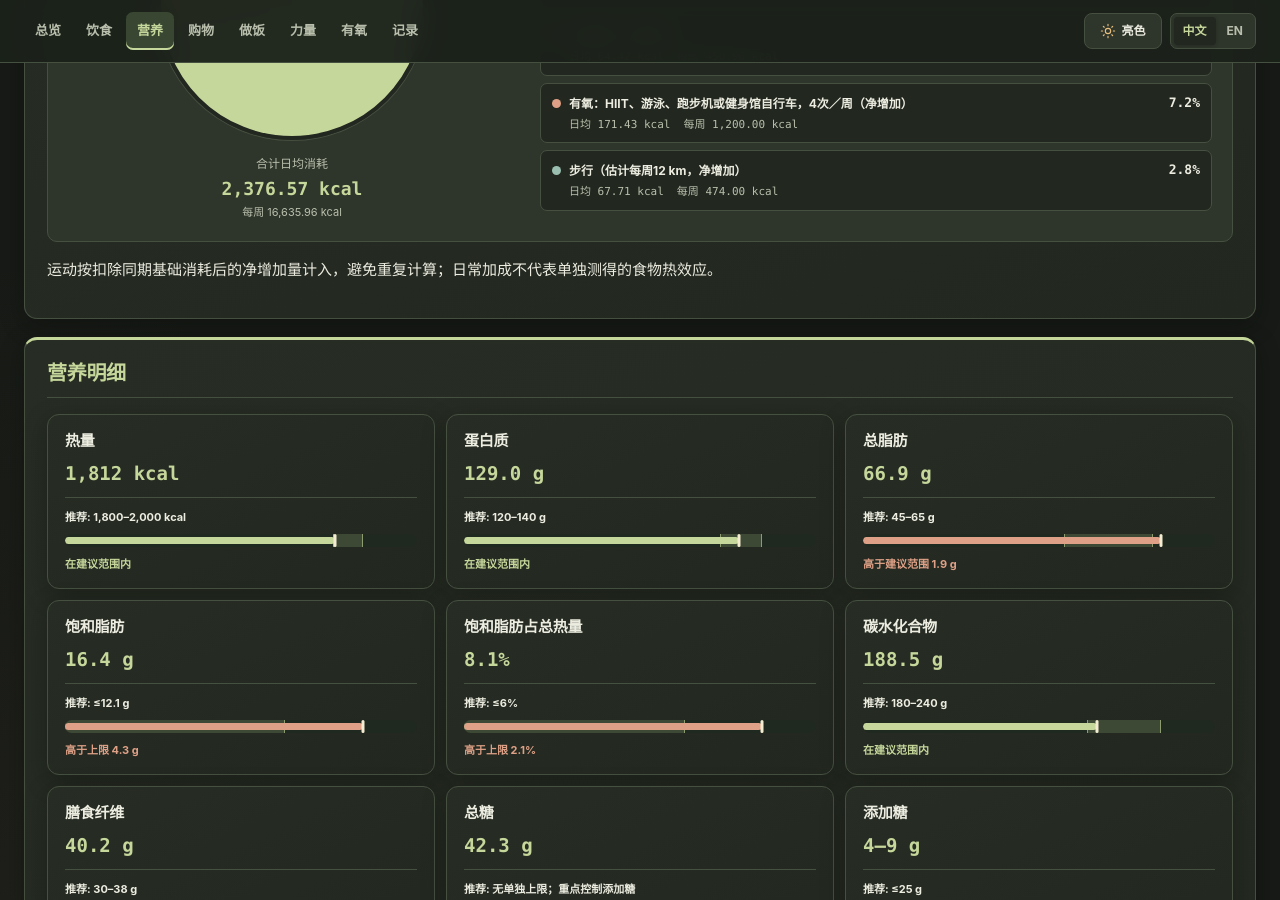
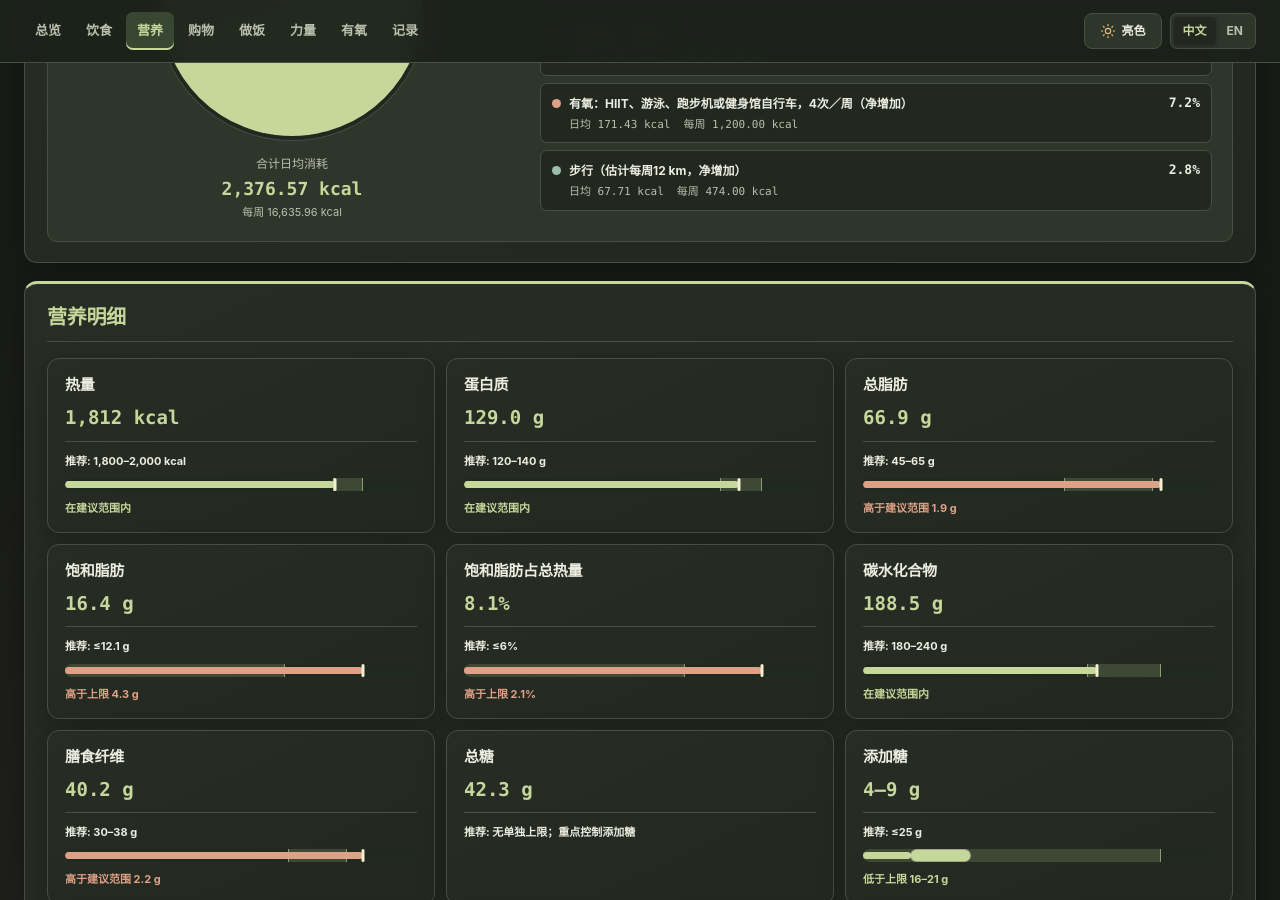
Before and after one commit to yunhaixiang/fitness, a Jekyll site: the page built from stats.md, in a window 1280 px wide and 900 px high, scrolled down 1646 px. Built offline with Jekyll 4.4.1, drawn with Linux system fonts in a browser that asks for light colours.

Commit message:
Remove calorie accounting note from nutrition page

```diff
--- a/assets/i18n.js
+++ b/assets/i18n.js
@@ -140,7 +140,6 @@
     '营养与训练统计': 'Nutrition & training statistics',
     '每日营养、每餐营养及每周训练量': 'Daily nutrition, meal nutrition and weekly training volume',
     '一周营养统计': 'Weekly Nutrition', '一周营养': 'Weekly Nutrition', '每日营养': 'Daily Nutrition',
-    '运动按扣除同期基础消耗后的净增加量计入，避免重复计算；日常加成不代表单独测得的食物热效应。': 'Exercise is counted as additional calories burned beyond resting energy use to avoid double counting. The daily activity allowance is not a separately measured thermic effect of food.',
     '页面填写。': 'page.',
     '数据记录': 'Data log', '记录实际执行，而不只看计划上的数字。': 'Track what I actually did, not just the planned numbers.',
     '数据只保存在当前浏览器。': 'Data is saved in this browser only. ',
--- a/stats.md
+++ b/stats.md
@@ -80,7 +80,6 @@ visual: true
 </table>
 </div>
 
-运动按扣除同期基础消耗后的净增加量计入，避免重复计算；日常加成不代表单独测得的食物热效应。
 
 ## 营养明细
 
```
